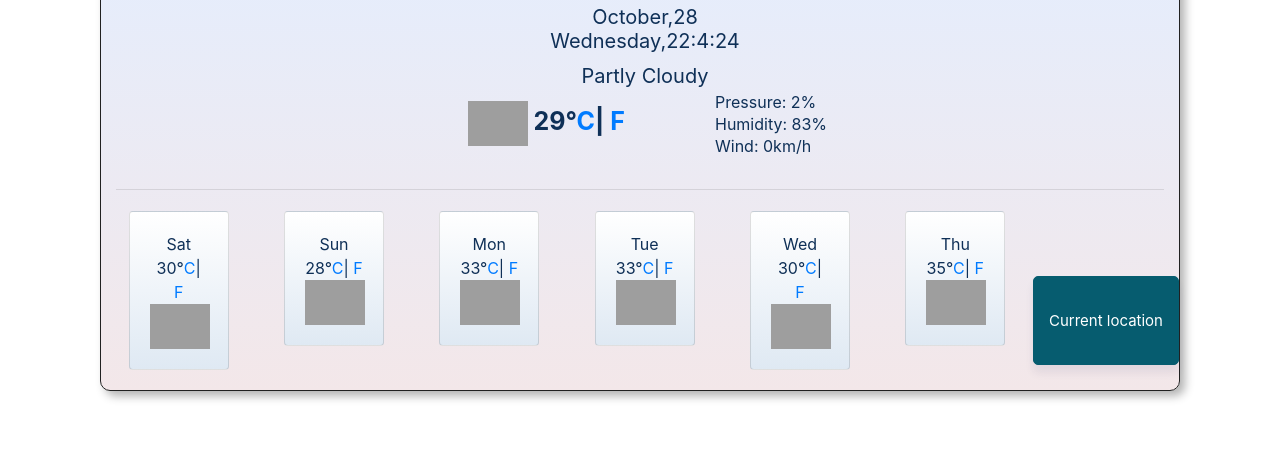
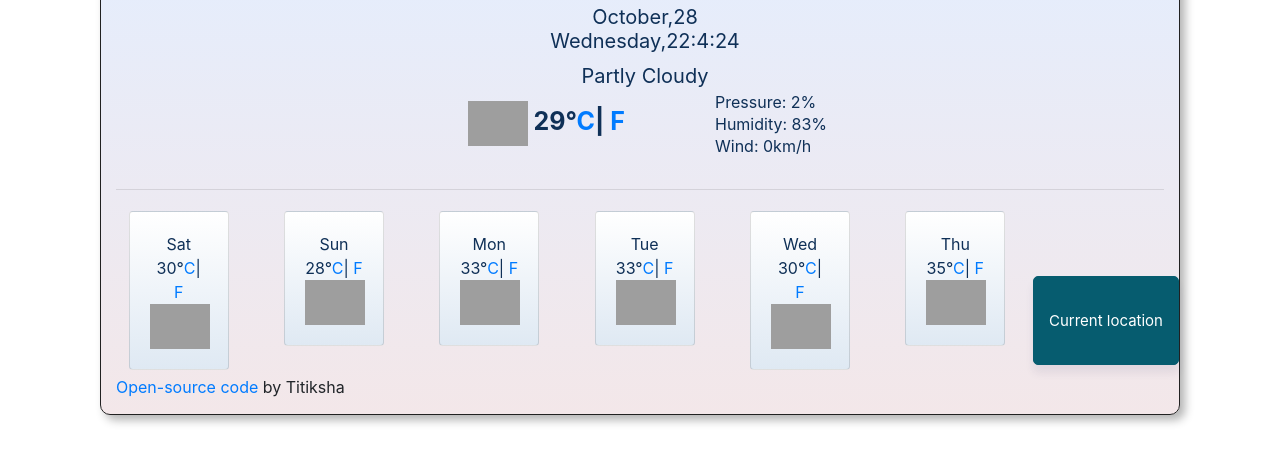
Before and after one commit to titiksha3006/Shecodesproject, a plain HTML site: page index.html in a window 1280 px wide. Shown: the part 230-692 px from the top of the page. Drawn offline with nearby package versions, Linux system fonts and the light colour scheme; grey boxes are pictures that could not be loaded.

Commit message:
added github reference in index,html and style adjustment in css

```diff
--- a/index.html
+++ b/index.html
@@ -118,6 +118,7 @@
 <button type="submit" class="currentLocation">Current location </button>
 
     </div>
+    <a href="https://github.com/titiksha3006/Shecodesproject" target="_blank">Open-source code</a> by Titiksha
 
     <script src="src/index.js"></script>
 
--- a/src/styles.css
+++ b/src/styles.css
@@ -57,7 +57,7 @@ a {
   margin-left: 10px;
 }
 .container {
-  max-width: 1100px;
+  max-width: 1600px;
   padding: 15px 30px;
   border: 1px solid #212121;
   border-radius: 10px;
```
